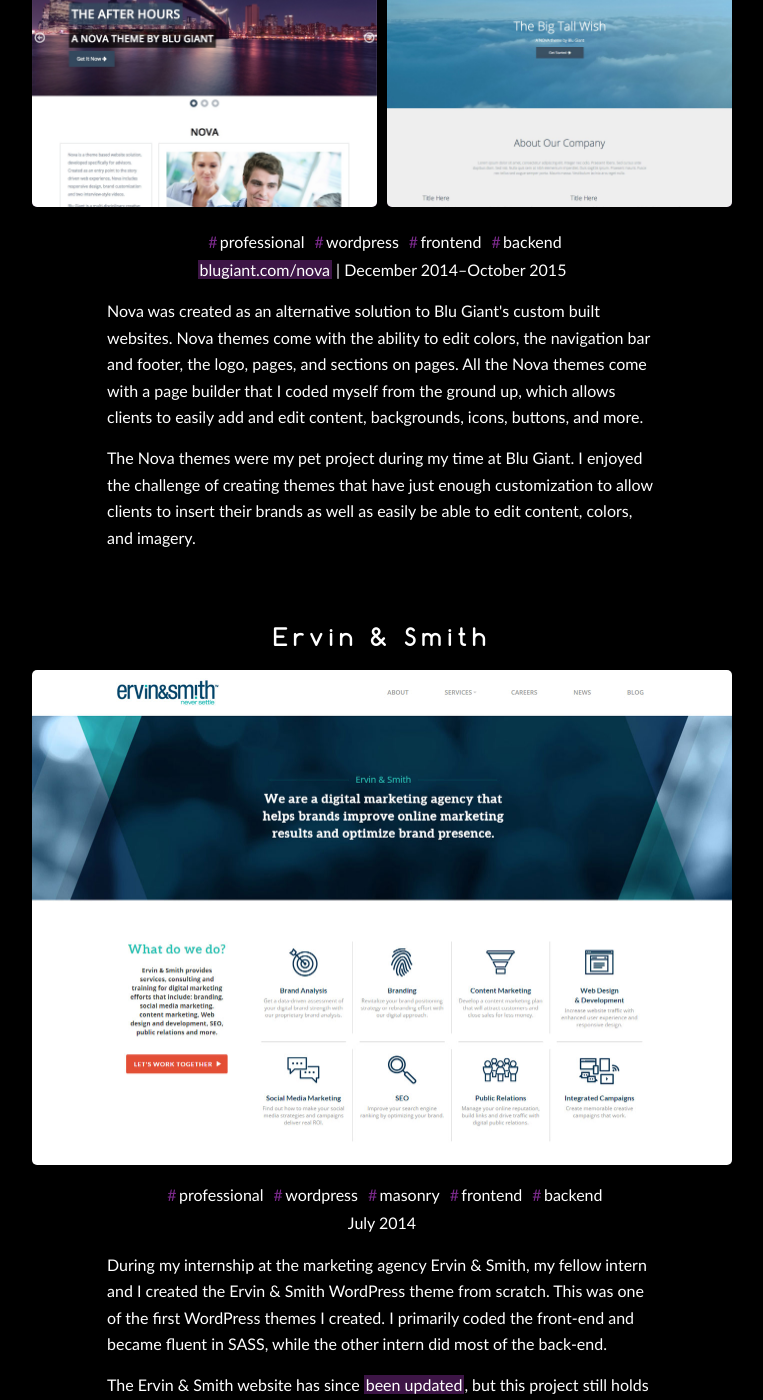
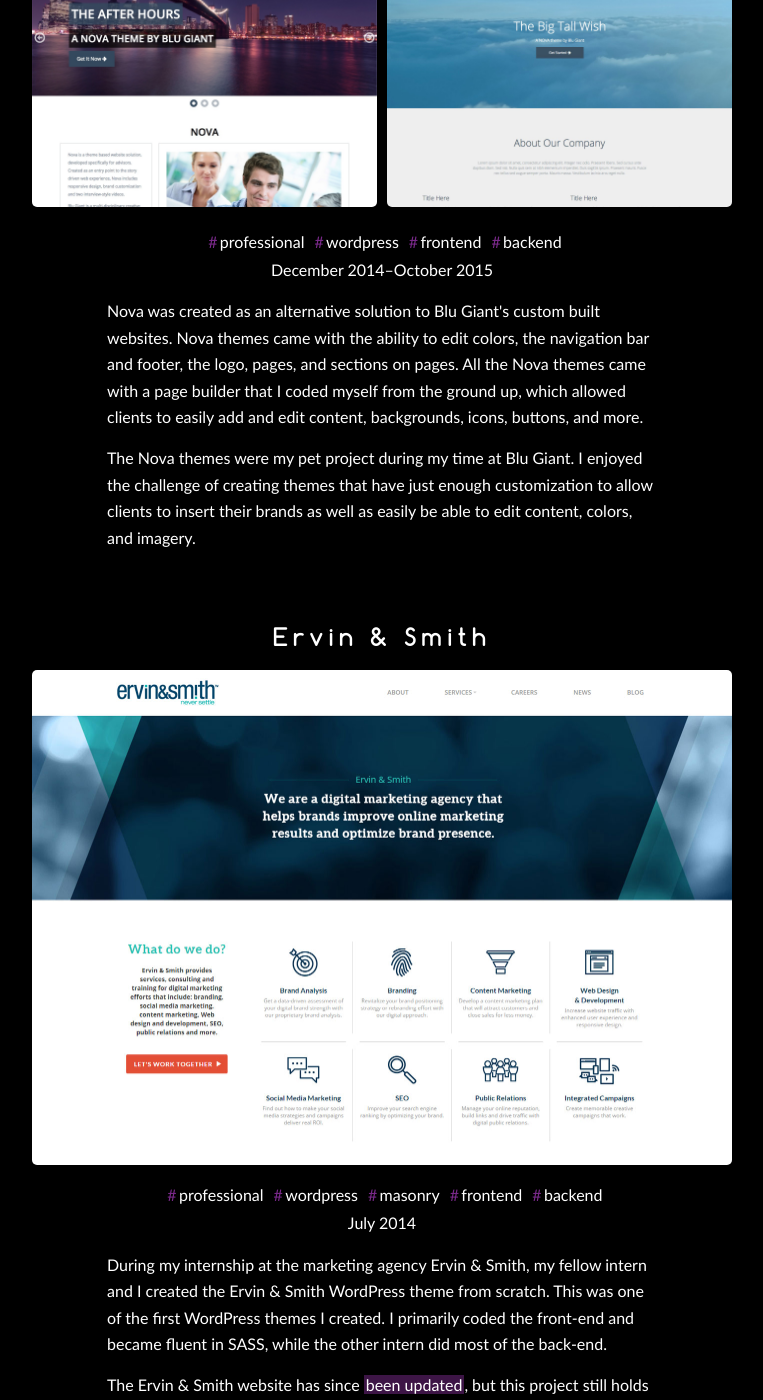
Before and after one commit to Caraheacock/caraheacock.github.io, a Jekyll site: the page built from web.html, in a window 1280 px wide and 1400 px high, scrolled down 6023 px. Shown: the whole window, without its empty margins (258-1021 px from the left). Built offline with Jekyll 4.4.1, drawn with Linux system fonts in a browser that asks for light colours.

```diff
--- a/_sass/_global/_global.scss
+++ b/_sass/_global/_global.scss
@@ -12,9 +12,7 @@ body {
 }
 
 .prevent-transition * {
-    -webkit-transition: none !important;
-    -moz-transition: none !important;
-    transition: none !important;
+    @include transition(none !important);
 }
 
 main {
--- a/_sass/_partials/_back-to-top.scss
+++ b/_sass/_partials/_back-to-top.scss
@@ -3,7 +3,6 @@
 /*--------------------*/
 
 .back-to-top {
-    @include transition(all 0.4s ease);
     position: absolute;
     left: 0;
     right: 0;
@@ -12,6 +11,7 @@
     padding-bottom: 8rem;
     cursor: pointer;
     opacity: 0.5;
+    @include transition(all 0.4s ease);
 
     &:hover {
         opacity: 1;
@@ -22,8 +22,8 @@
     }
 
     svg {
-        @include transition(all 0.4s ease);
         position: absolute;
         top: 0;
+        @include transition(all 0.4s ease);
     }
 }
--- a/web.html
+++ b/web.html
@@ -158,18 +158,18 @@ title: Cara Heacock | Web Design
 <div class="port-item-container">
     <h3 class="port-headline">Nova Themes</h3>
     <div class="port-image">
-        <a class="port-image-half-width" href="http://timeenoughatlast.flywheelsites.com" target="_blank">
+        <div class="port-image-half-width">
             <img src="/images/web_nova_time-enough-at-last_1400x1000.jpg" width="1400" height="1000" alt="Time Enough at Last theme" />
-        </a>
-        <a class="port-image-half-width" href="http://kingnine.flywheelsites.com" target="_blank">
+        </div>
+        <div class="port-image-half-width">
             <img src="/images/web_nova_king-nine_1400x1000.jpg" width="1400" height="1000" alt="King Nine theme" />
-        </a>
-        <a class="port-image-half-width" href="http://theafterhours.flywheelsites.com" target="_blank">
+        </div>
+        <div class="port-image-half-width">
             <img src="/images/web_nova_the-after-hours_1400x1000.jpg" width="1400" height="1000" alt="The After Hours theme" />
-        </a>
-        <a class="port-image-half-width" href="http://www.blugiant.com/nova/the-big-tall-wish" target="_blank">
+        </div>
+        <div class="port-image-half-width">
             <img src="/images/web_nova_the-big-tall-wish_1400x1000.jpg" width="1400" height="1000" alt="The Big Tall Wish theme" />
-        </a>
+        </div>
     </div>
     <div class="port-info">
         <ul>
@@ -178,10 +178,10 @@ title: Cara Heacock | Web Design
             <li>frontend</li>
             <li>backend</li>
         </ul>
-        <p><a href="http://www.blugiant.com/nova" target="_blank">blugiant.com/nova</a> | December 2014&ndash;October 2015</p>
+        <p>December 2014&ndash;October 2015</p>
     </div>
     <div class="port-description">
-        <p>Nova was created as an alternative solution to Blu Giant's custom built websites. Nova themes come with the ability to edit colors, the navigation bar and footer, the logo, pages, and sections on pages. All the Nova themes come with a page builder that I coded myself from the ground up, which allows clients to easily add and edit content, backgrounds, icons, buttons, and more.</p>
+        <p>Nova was created as an alternative solution to Blu Giant's custom built websites. Nova themes came with the ability to edit colors, the navigation bar and footer, the logo, pages, and sections on pages. All the Nova themes came with a page builder that I coded myself from the ground up, which allowed clients to easily add and edit content, backgrounds, icons, buttons, and more.</p>
         <p>The Nova themes were my pet project during my time at Blu Giant. I enjoyed the challenge of creating themes that have just enough customization to allow clients to insert their brands as well as easily be able to edit content, colors, and imagery.</p>
     </div>
 </div>
```
Also changed, not shown: illustration.html (+8 -8 lines), images/illust_acquire-buildings.jpg (added), images/illust_acquire-buildings_400x400.jpg (added), images/illust_h-is-for-habitats.jpg (added), images/illust_h-is-for-habitats_400x400.jpg (added), images/illust_side-projects-club-group.jpg (added), images/illust_side-projects-club-group_400x400.jpg (added).
